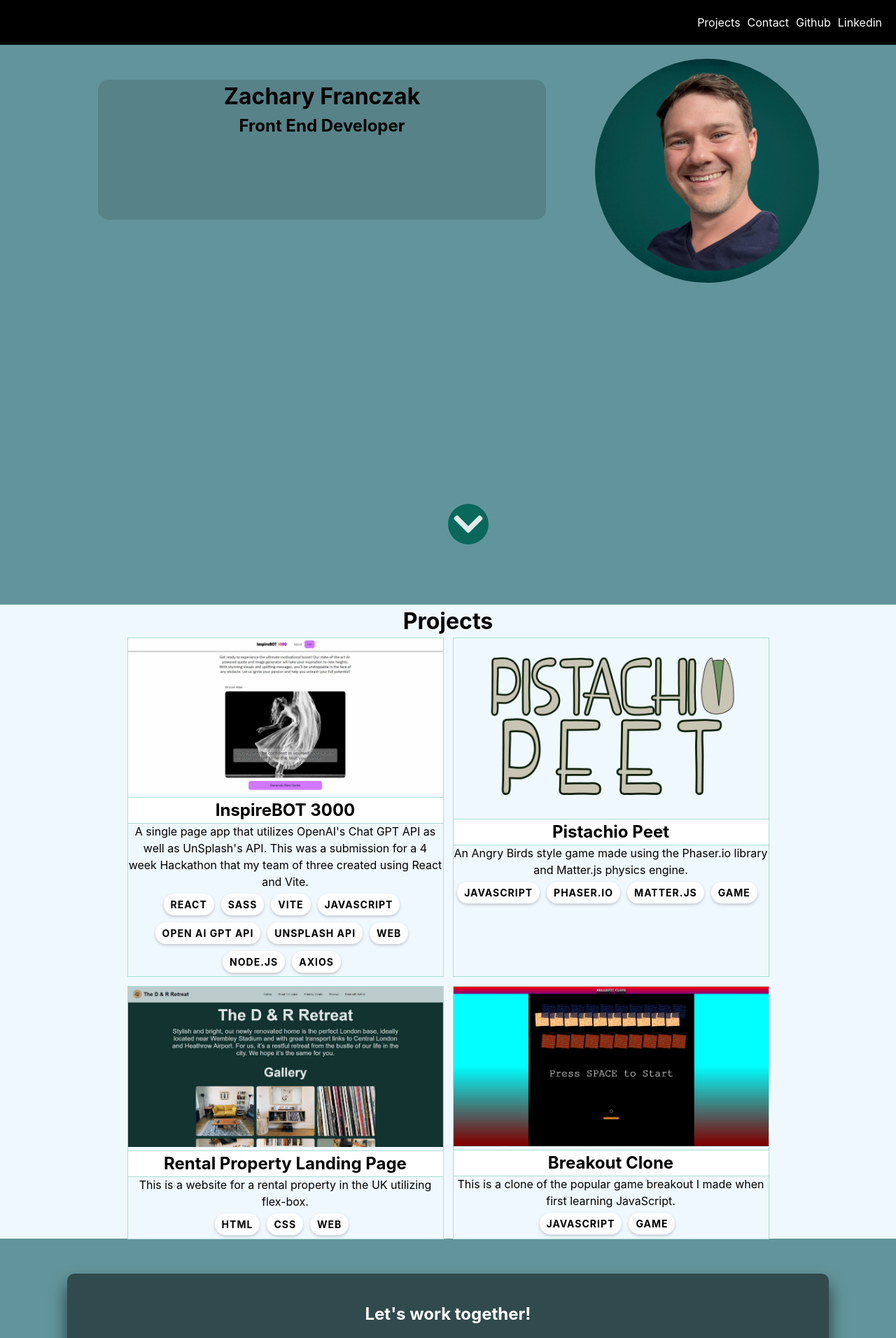
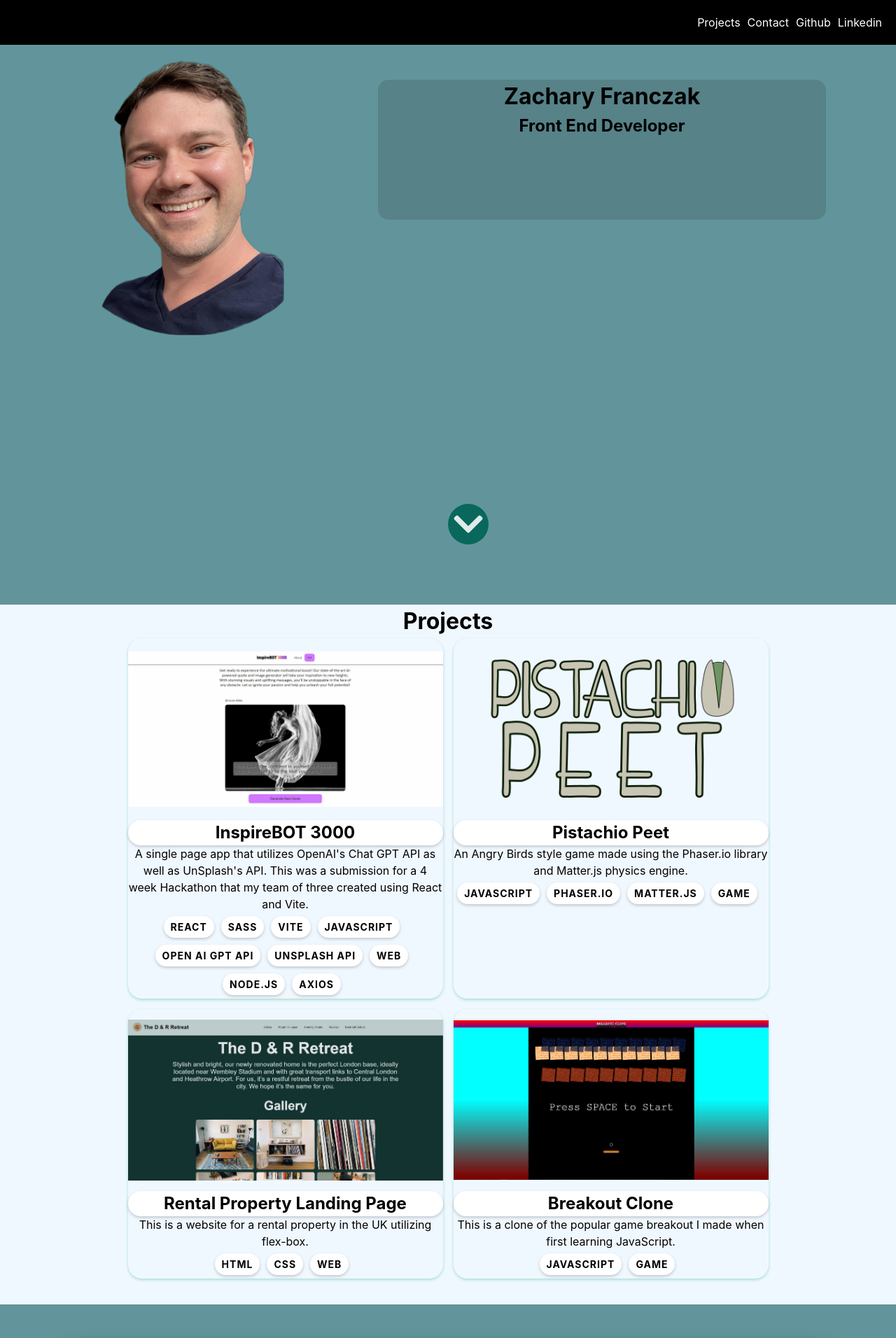
Before and after one commit to zfranczak/portfolio-v2, a React (Vite) app: page / in a window 1280 px wide. Shown: the top 1912 px of the page at 70% size. Built offline with nearby package versions, Linux system fonts and the light colour scheme.

Commit message:
fix project section layout

```diff
--- a/src/components/Header.jsx
+++ b/src/components/Header.jsx
@@ -6,11 +6,11 @@ const Header = () => {
   return (
     <div className='header'>
       <div className='header-top'>
+        <img className='headshot' src={headshot} alt='Headshot of Zak' />
         <div className='text'>
           <h1 className='title'>Zachary Franczak</h1>
           <h2 className='sub-title'>Front End Developer</h2>
         </div>
-        <img className='headshot' src={headshot} alt='Headshot of Zak' />
       </div>
       <i>
         <FaChevronDown className='down-arrow' />
--- a/src/components/Projects.jsx
+++ b/src/components/Projects.jsx
@@ -10,7 +10,9 @@ const Projects = (ref) => {
       <h1 className='title'>Projects</h1>
       <div className='project-container'>
         <div className='project'>
+          <div className='img-container'>
             <img className='project-image' src={AiImg} alt='Inspire 3000' />
+          </div>
           <h2 className='project-title'>InspireBOT 3000</h2>
           <p className='project-description'>
             A single page app that utilizes OpenAI's Chat GPT API as well as
@@ -30,11 +32,13 @@ const Projects = (ref) => {
           </div>
         </div>
         <div className='project'>
+          <div className='img-container'>
             <img
               className='project-image'
               src={pistachioImg}
               alt='Pistachio Peet'
             />
+          </div>
           <h2 className='project-title'>Pistachio Peet</h2>
           <p className='project-description'>
             An Angry Birds style game made using the Phaser.io library and
@@ -48,7 +52,13 @@ const Projects = (ref) => {
           </div>
         </div>
         <div className='project'>
-          <img className='project-image' src={rentalImg} alt='Inspire 3000' />
+          <div className='img-container'>
+            <img
+              className='project-image'
+              src={rentalImg}
+              alt='Rental Property'
+            />
+          </div>
           <h2 className='project-title'>Rental Property Landing Page</h2>
           <p className='project-description'>
             This is a website for a rental property in the UK utilizing
@@ -61,7 +71,13 @@ const Projects = (ref) => {
           </div>
         </div>
         <div className='project'>
-          <img className='project-image' src={breakoutImg} alt='Inspire 3000' />
+          <div className='img-container'>
+            <img
+              className='project-image'
+              src={breakoutImg}
+              alt='Breakout Clone'
+            />
+          </div>
           <h2 className='project-title'>Breakout Clone</h2>
           <p className='project-description'>
             This is a clone of the popular game breakout I made when first
--- a/src/styles/Header.css
+++ b/src/styles/Header.css
@@ -18,6 +18,13 @@ html {
   justify-content: center;
 }
 
+.headshot {
+  max-width: 50vw;
+  max-height: 50vh;
+  border-radius: 90vw;
+  margin: 20px;
+}
+
 .text {
   margin: 50px;
   width: 50%;
@@ -34,13 +41,6 @@ html {
   color: var(--second-color);
 }
 
-.headshot {
-  max-width: 40vw;
-  max-height: 40vh;
-  border-radius: 90vw;
-  margin: 20px;
-}
-
 .down-arrow {
   font-size: 3rem;
   top: 90vh;
--- a/src/styles/Projects.css
+++ b/src/styles/Projects.css
@@ -1,5 +1,5 @@
 .projects {
-  min-height: 100vh;
+  min-height: 125vh;
   background-color: aliceblue;
   color: black;
 }
@@ -13,9 +13,18 @@
 }
 
 .project {
+  position: relative;
   background: aliceblue;
   max-width: 450px;
-  box-shadow: 0 0 0 1px #aaddd4;
+  box-shadow: 0 2px 4px #aaddd4;
+  border-radius: 20px;
+}
+
+.img-container {
+  min-height: 260px;
+  display: flex;
+  align-items: center;
+  justify-content: center;
 }
 
 .project-image {
@@ -25,6 +34,8 @@
 .project-title {
   background-color: rgb(255, 255, 255);
   box-shadow: 0 0 0 1px #aaddd4;
+  border-radius: 20px;
+  box-shadow: 0 2px 4px rgba(0, 0, 0, 0.2);
 }
 
 .project-description {
```
Also changed, not shown: src/assets/zak_headshot_in_circle.png. Lines whose indentation alone changed are shown as unchanged.
